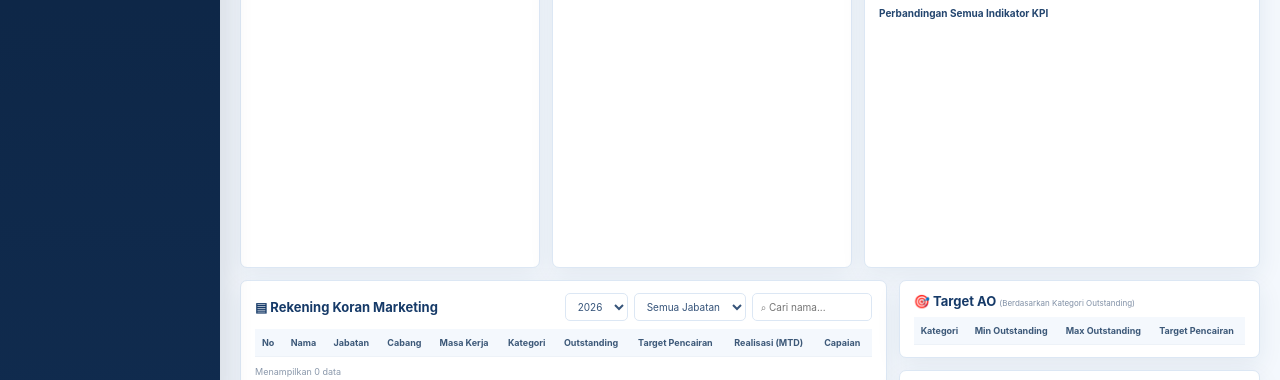
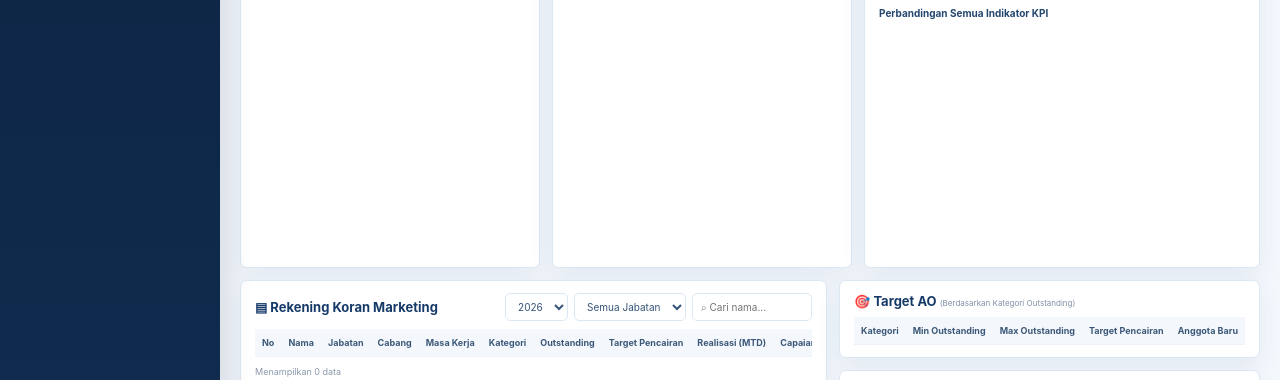
Before and after one commit to backupbmtfajar-sys/kpi-master-bmt-fajar, a website: page public/index.html in a window 1280 px wide. Shown: the part 395-775 px from the top of the page. Drawn offline with nearby package versions, Linux system fonts and the light colour scheme; no server answers.

Commit message:
Update index.html

```diff
--- a/public/index.html
+++ b/public/index.html
@@ -121,7 +121,7 @@
             <div class="side-stack">
               <div class="panel">
                 <div class="panel-head"><h3>🎯 Target AO <small>(Berdasarkan Kategori Outstanding)</small></h3></div>
-                <div class="table-wrap"><table id="targetAoMini"><thead><tr><th>Kategori</th><th>Min Outstanding</th><th>Max Outstanding</th><th>Target Pencairan</th></tr></thead><tbody></tbody></table></div>
+                <div class="table-wrap"><table id="targetAoMini"><thead><tr><th>Kategori</th><th>Min Outstanding</th><th>Max Outstanding</th><th>Target Pencairan</th><th>Anggota Baru</th></tr></thead><tbody></tbody></table></div>
               </div>
               <div class="panel">
                 <div class="panel-head"><h3>🎯 Target FO</h3></div>
```
